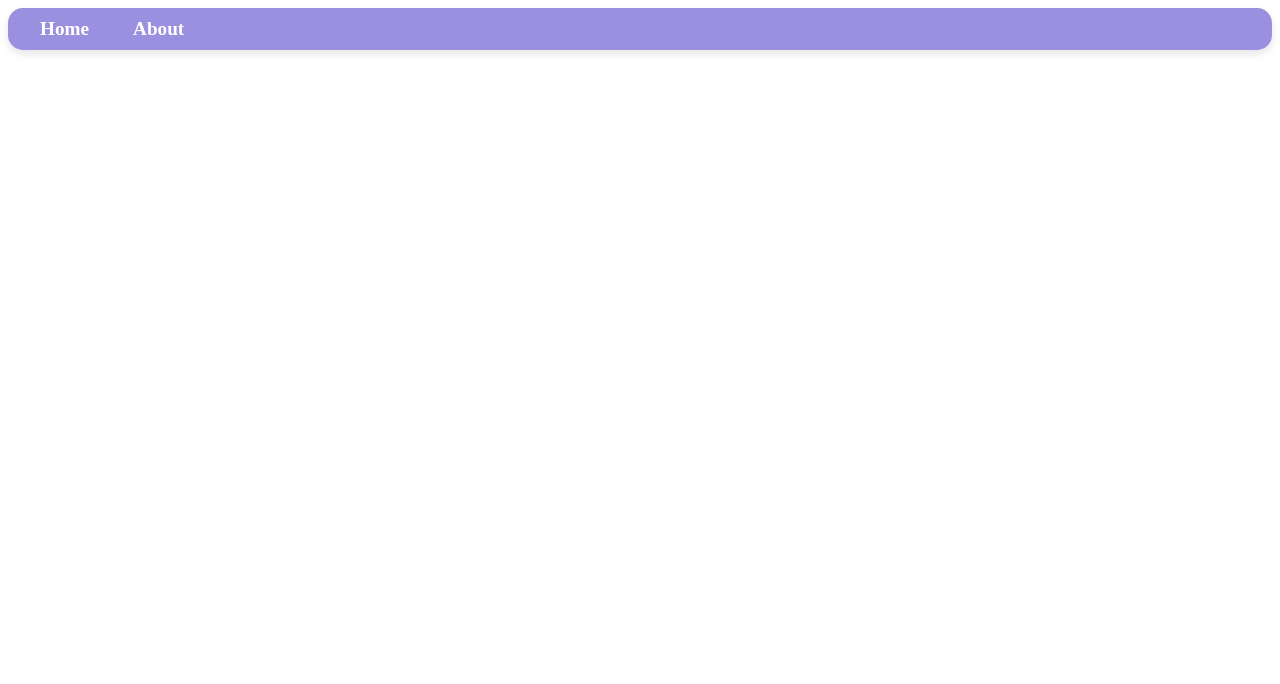
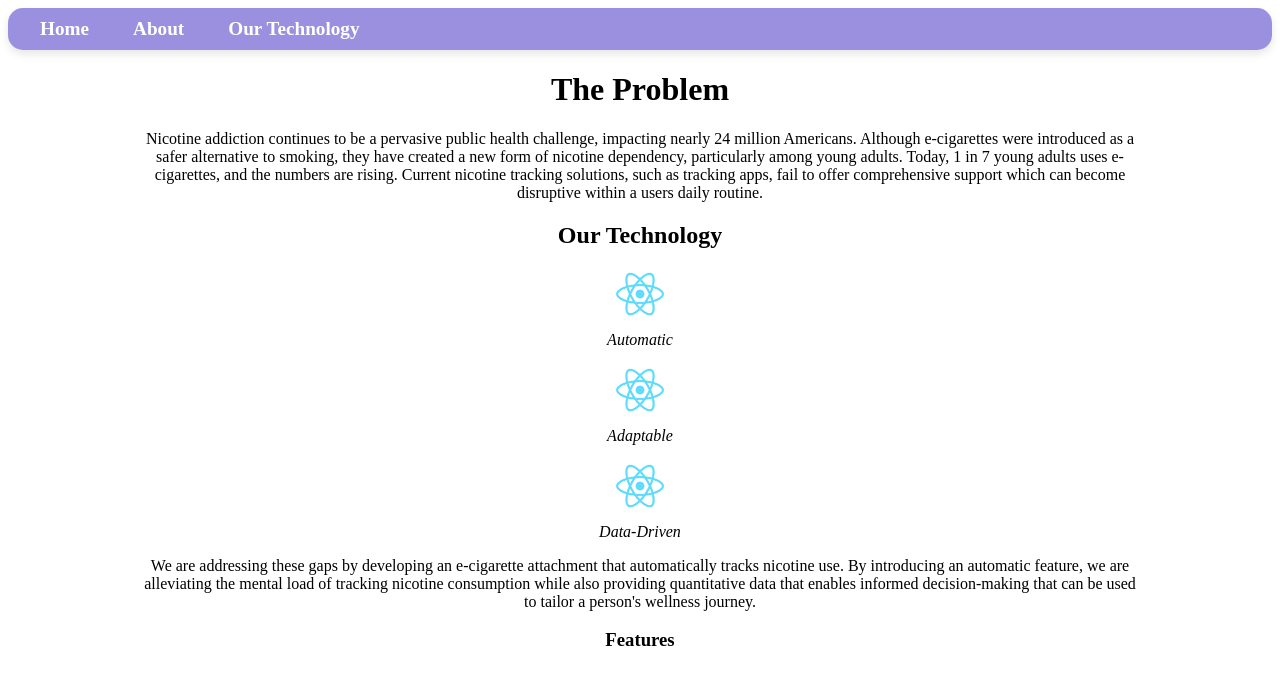
Before and after one commit to Kadrizzle/411-Project-Repository, a React (Create React App) app in the folder cosmos/: page /OurTech in a window 1280 px wide. Before the commit this address had no page. Shown: the top 684 px of the page. Built offline with nearby package versions, Linux system fonts and the light colour scheme.

Commit message:
Tech page W.I.P

```diff
--- a/cosmos/src/App.js
+++ b/cosmos/src/App.js
@@ -2,6 +2,7 @@ import React from "react";
 import { Routes, Route, Link } from "react-router-dom";
 import Home from "./Home";
 import About from "./About";
+import OurTech from "./OurTech";
 
 const App = () => {
   return (
@@ -18,12 +19,18 @@ const App = () => {
               About
             </Link>
           </li>
+          <li style={styles.navItem}>
+            <Link to="/OurTech" style={styles.navLink}>
+              Our Technology
+            </Link>
+          </li>
         </ul>
       </nav>
 
       <Routes>
         <Route path="/" element={<Home />} />
         <Route path="/about" element={<About />} />
+        <Route path="/OurTech" element={<OurTech />} />
       </Routes>
     </div>
   );
--- /dev/null
+++ b/cosmos/src/OurTech.js
@@ -0,0 +1,71 @@
+import React from 'react';
+
+ const OurTech = () => {
+
+  return (
+    <div style={styles.container}>
+      <h1>The Problem</h1>
+      <p>
+        Nicotine addiction continues to be a pervasive public health challenge, impacting nearly 24 million Americans. Although  e-cigarettes were introduced as a safer alternative to smoking,
+       they have  created a new form of nicotine dependency, particularly among young adults. Today, 1 in 7 young adults uses e-cigarettes,
+       and the numbers are rising. Current nicotine tracking solutions, such as tracking apps, fail to offer comprehensive support which can become disruptive within a users daily routine.
+      </p>
+
+      <h2>Our Technology</h2>
+      <div style={styles.imagecontainer}>
+        <div style={styles.imageitem}>
+          <img src="logo192.png" alt="pic 1" style={styles.image}/>
+          <p style={styles.caption}>Automatic</p>
+        </div>
+        <div style={styles.imageitem}>
+          <img src="logo192.png" alt="pic 2" style={styles.image}/>
+          <p style={styles.caption}>Adaptable</p>
+        </div>
+        <div style={styles.imageitem}>
+          <img src="logo192.png" alt="pic 3" style={styles.image}/>
+          <p style={styles.caption}>Data-Driven</p>
+        </div>
+      </div>
+
+      <p>
+      We are addressing these gaps by developing an e-cigarette attachment that automatically tracks nicotine use.
+       By introducing an automatic feature, we are alleviating the mental load of tracking nicotine consumption while also providing quantitative data
+       that enables informed decision-making that can be used to tailor a person's wellness journey.
+      </p>
+
+      <h3>Features</h3>
+    </div>
+  );
+};
+
+export default OurTech;
+
+const styles = {
+  container: {
+    textAlign: 'center',
+    maxWidth: '1000px',  // Adjust this to ensure enough space for the images
+    margin: '0 auto',
+  },
+
+  imageContainer: {
+    display: 'flex',                 // Enables flexbox layout
+    justifyContent: 'space-around',   // Spaces items evenly
+    alignItems: 'center',             //  centers the images
+    margin: '20px 0',
+  },
+
+  imageItem: {
+    textAlign: 'center',
+  },
+
+  image: {
+    width: '50px',                   // Adjust as necessary
+    height: 'auto',
+  },
+
+  caption: {
+    marginTop: '8px',
+    fontStyle: 'italic',
+  },
+
+};
```
